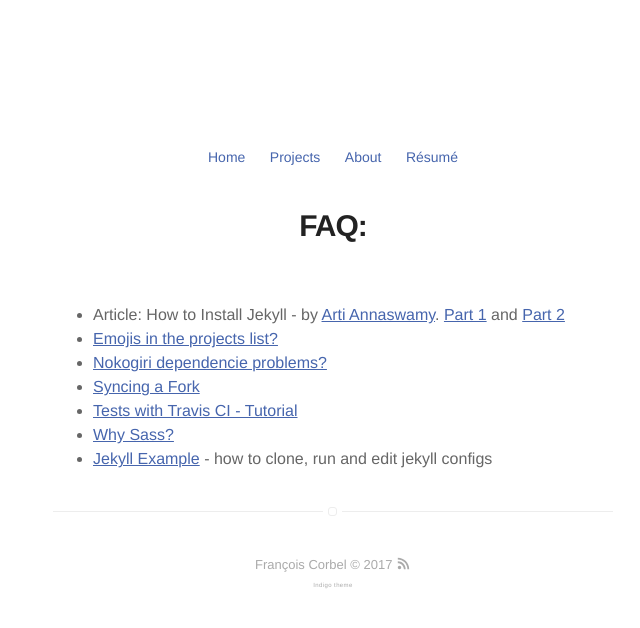
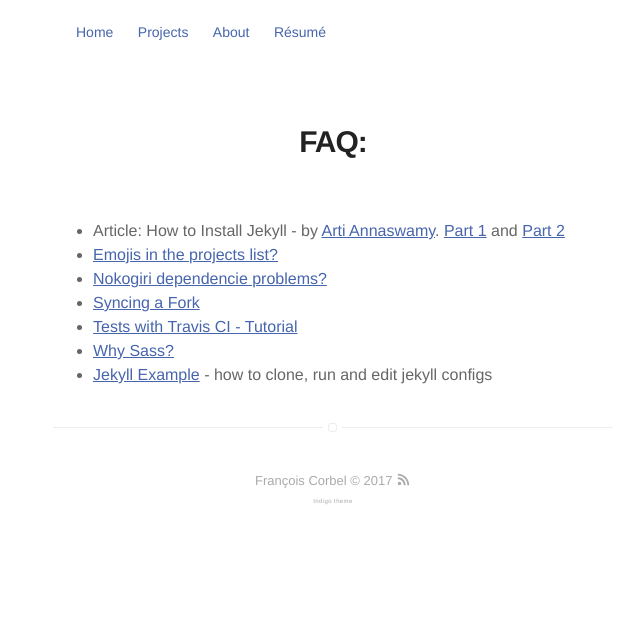
Before and after one commit to fcvalise/fcvalise.github.io, a Jekyll site: the page built from FAQ.md, in a window 1280 px wide. Shown: the top 628 px of the page, without its empty margins (307-947 px from the left). Built offline with Jekyll 4.4.1, drawn with Linux system fonts in a browser that asks for light colours; our own code applies the rules of GitHub Pages for plain Markdown files.

Commit message:
Update nav

```diff
--- a/_sass/components/nav.sass
+++ b/_sass/components/nav.sass
@@ -16,8 +16,9 @@
             text-decoration: none
 
 .nav
-    margin-top: 10px
     text-align: center
+    position: absolute
+    top: 0
 
     > .list
         padding: 0 13px 0
```
